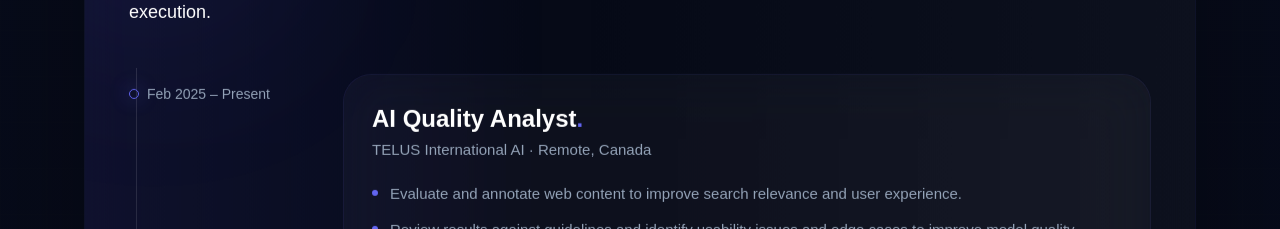
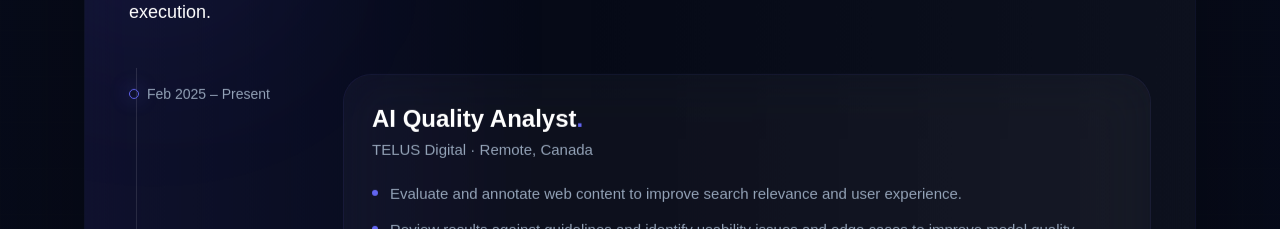
Before and after one commit to FatemeGhalandari/fatemeghalandari.github.io, a React (Vite) app: page / in a window 1280 px wide. Shown: the part 4340-4569 px from the top of the page. Built offline with nearby package versions, Linux system fonts and the light colour scheme; no server answers.

Commit message:
Fix name

```diff
--- a/src/components/Experience.jsx
+++ b/src/components/Experience.jsx
@@ -11,7 +11,7 @@ import PropTypes from "prop-types";
 const experience = [
   {
     role: "AI Quality Analyst",
-    company: "TELUS International AI",
+    company: "TELUS Digital",
     location: "Remote, Canada",
     dates: "Feb 2025 – Present",
     bullets: [
```
